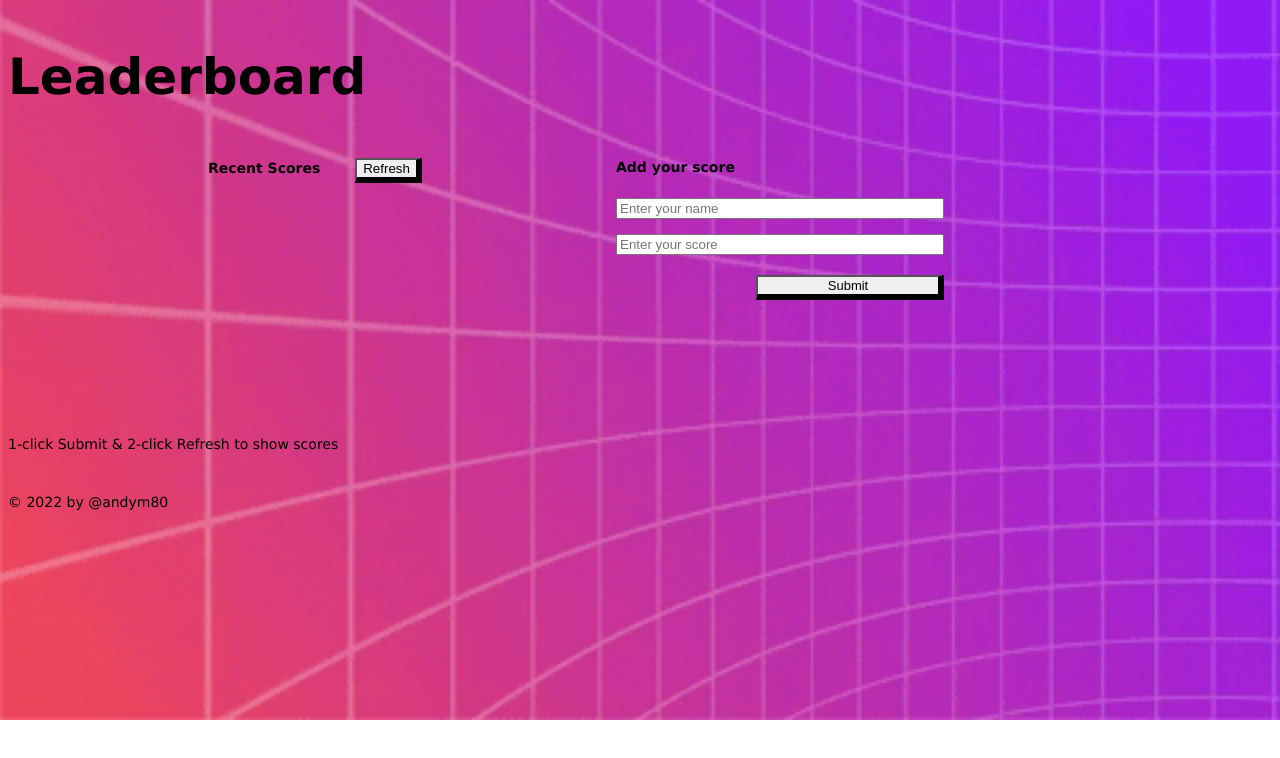
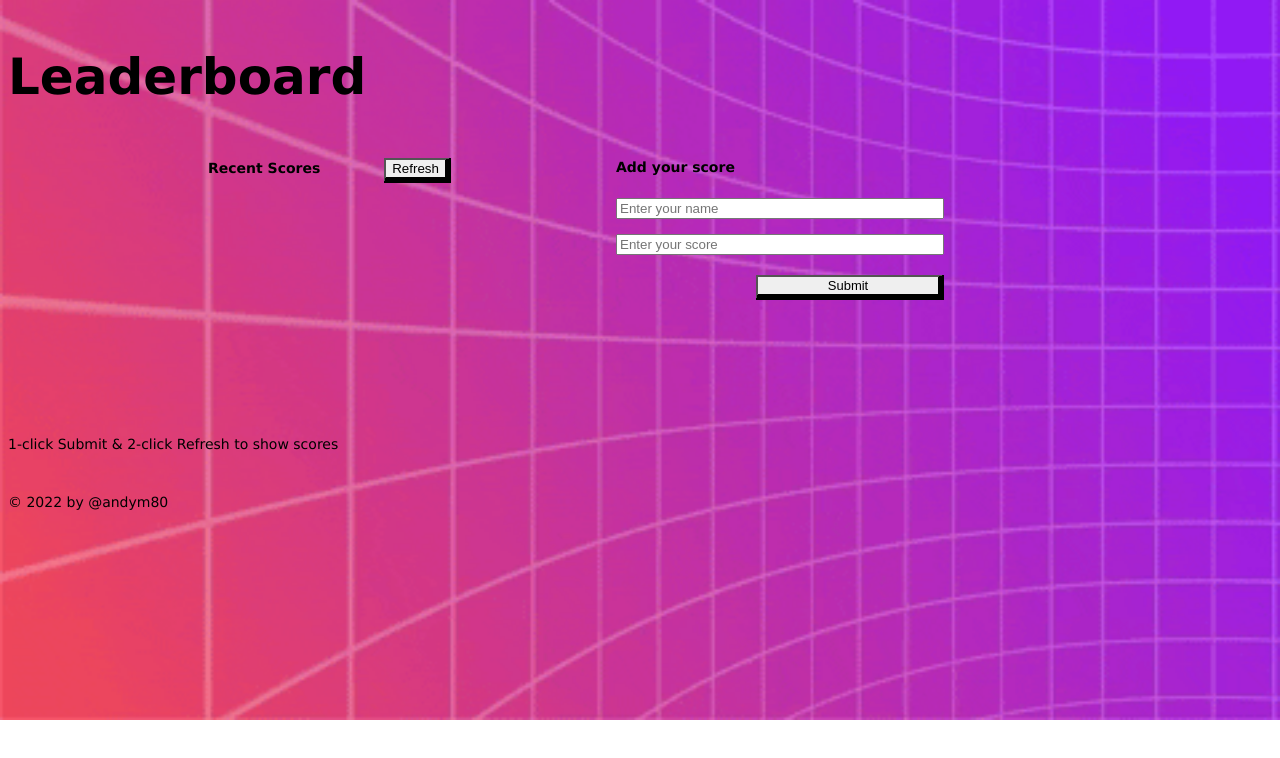
Before and after one commit to andym80/Leaderboard, a website built with webpack: page src/index.html in a window 1280 px wide. Built offline with nearby package versions, Linux system fonts and the light colour scheme.

Commit message:
fix refresh button pos

```diff
--- a/src/style.css
+++ b/src/style.css
@@ -87,7 +87,7 @@ h1 {
 }
 
 #refresh {
-  margin-left: 3rem;
+  margin-left: 5.9rem;
   border-right: 6px solid black;
   border-bottom: 6px solid black;
 }
```
